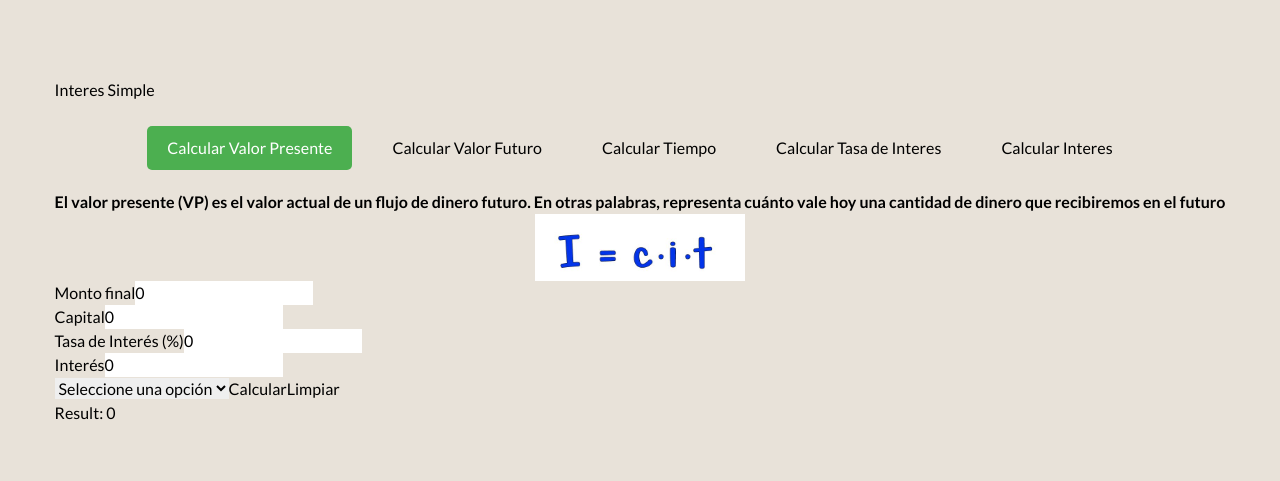
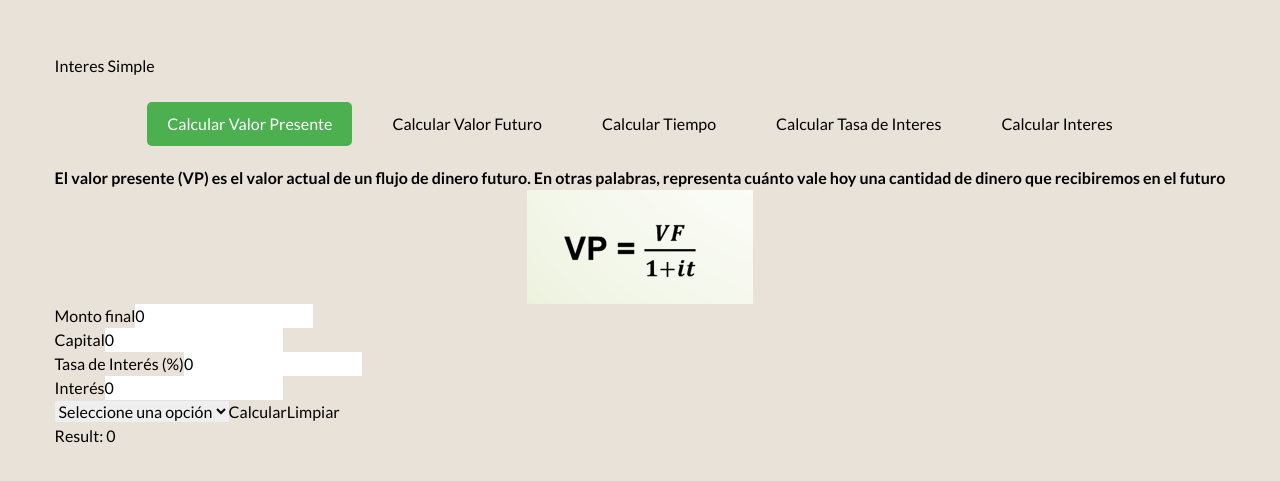
Before and after one commit to bjxuss/JBJ-Economic, a React (Vite) app: page /is in a window 1280 px wide. Shown: the part 149-630 px from the top of the page. Built offline with nearby package versions, Linux system fonts and the light colour scheme.

Commit message:
update image from vp

```diff
--- a/src/components/01_Interes-Simple/Form-IS.tsx
+++ b/src/components/01_Interes-Simple/Form-IS.tsx
@@ -5,6 +5,7 @@ import { FormatDMA, FormatDate } from "./FechasParser";
 import { Capital, Interes_Simple, interes, tasa_interes,  tiempo, valor_Futuro, valor_presente } from "./Formulas";
 import "../03_Anualidad/style.css";
 import va from "../../assets/Captura de pantalla 2024-05-06 070146.png"
+import vp from "../../assets/vp.png"
 import vf from "../../assets/vf.png"
 import i from "../../assets/i.png"
 import t from "../../assets/t.png"
@@ -174,7 +175,7 @@ const Form = () => {
 
 
                         </strong>
-                        <img style={{display:"block", margin:"auto"}} src={va} alt="Descripción Valor Presente" />
+                        <img style={{display:"block", margin:"auto"}} src={vp} alt="Descripción Valor Presente" />
                     </>
                 );
             case TipoCalculo.ValorFuturo:
```
